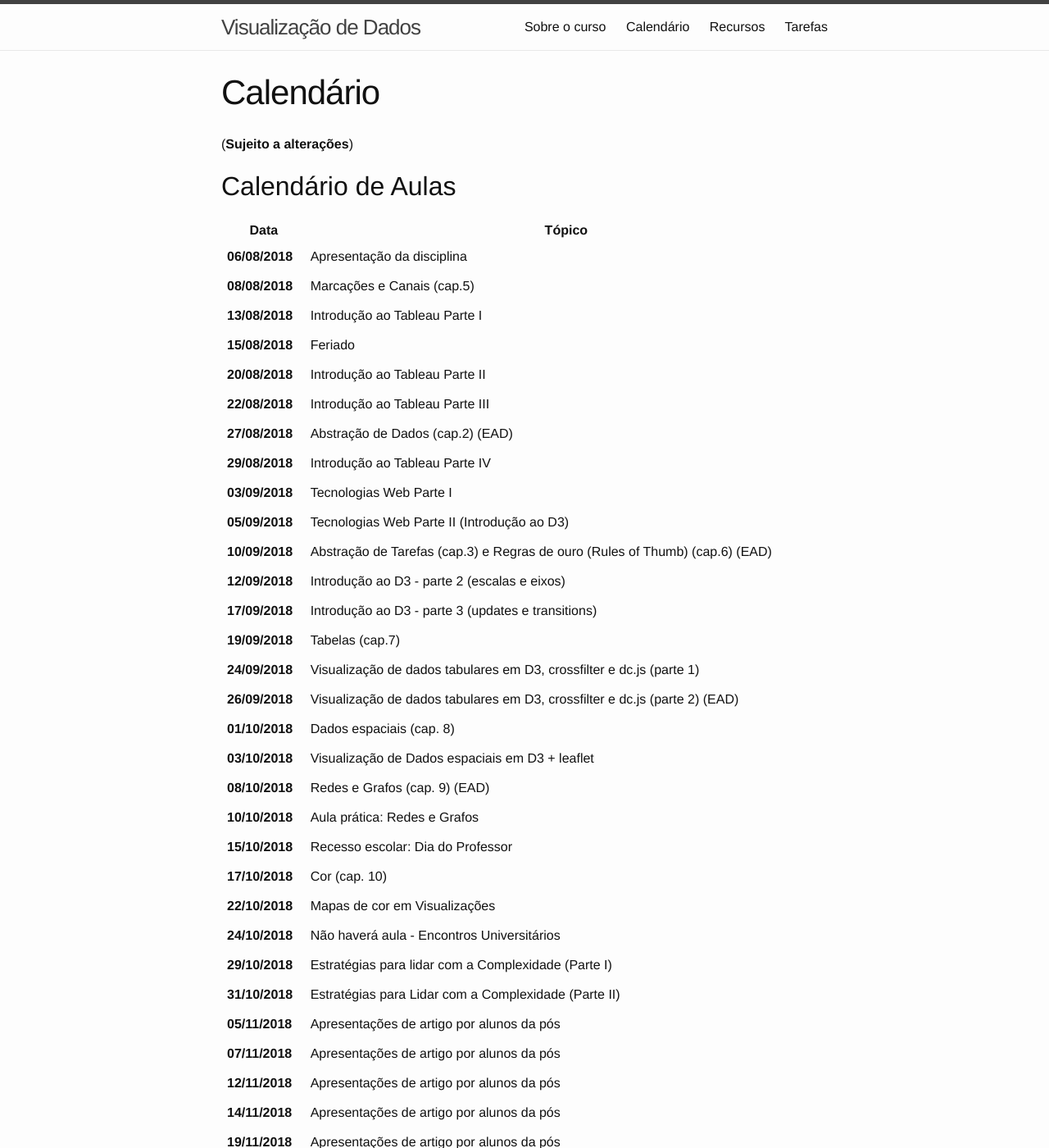
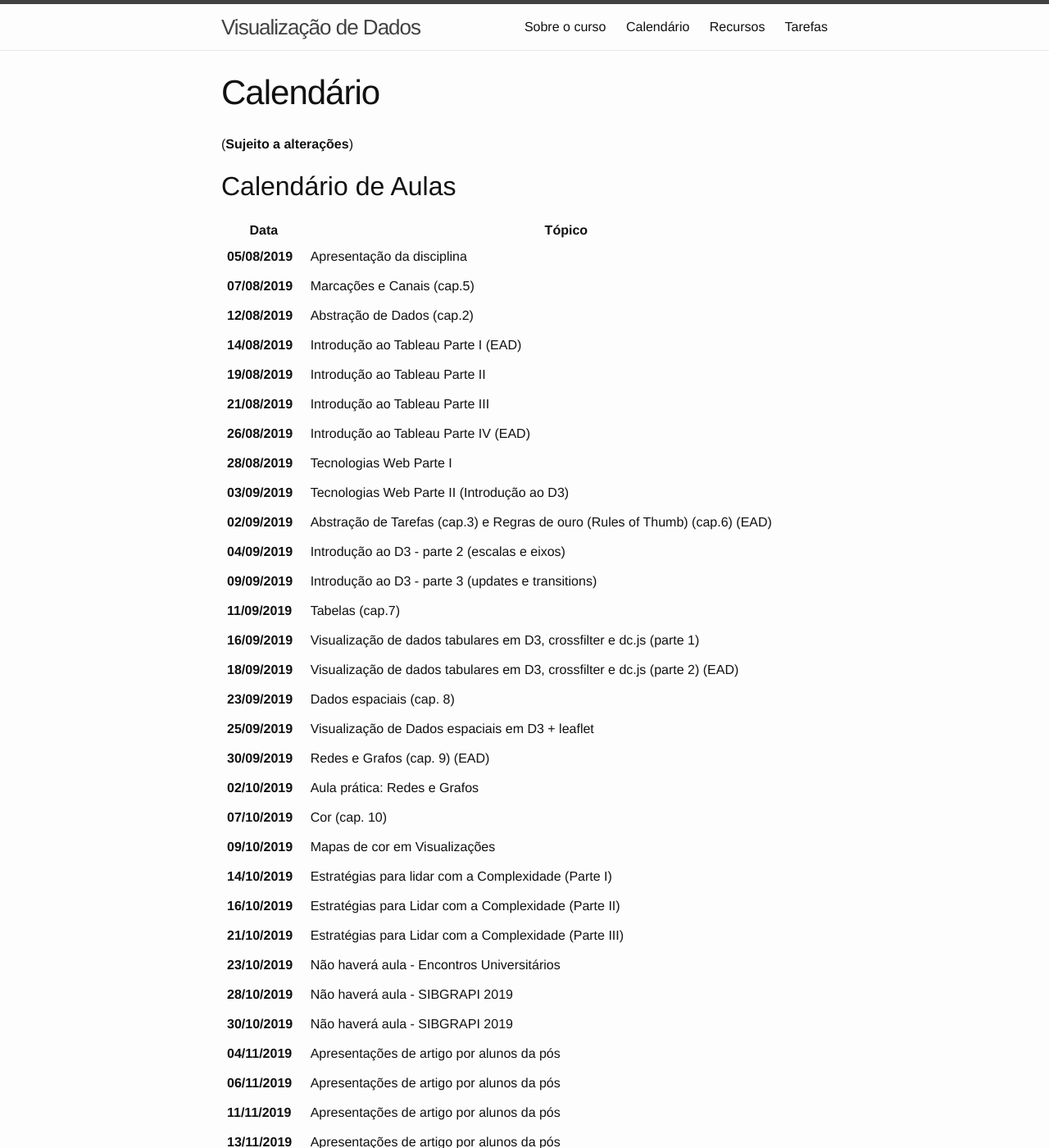
Before and after one commit to emanueles/datavis-course, a Jekyll site: the page built from calendar.md, in a window 1280 px wide and 1400 px high. Shown: the whole window at 82% size. Built offline with Jekyll 4.4.1, drawn with Linux system fonts in a browser that asks for light colours; some of the changed text lies outside the part shown.

Commit message:
Updates for 2019.2

```diff
--- a/_config.yml
+++ b/_config.yml
@@ -26,10 +26,10 @@ github_username:  emanueles
 show_drafts: false
 
 collections:
-  tasks:
-      layout: page
-      output: true
-      paginate: 5
+  # tasks:
+  #     layout: page
+  #     output: true
+  #     paginate: 5
 
 # Build settings
 markdown: kramdown
--- a/calendar.md
+++ b/calendar.md
@@ -18,155 +18,155 @@ permalink: /calendar/
   <tbody>
 
     <tr>
-      <td><b>06/08/2018</b></td>
+      <td><b>05/08/2019</b></td>
       <td>Apresentação da disciplina</td>
     </tr>
     <tr>
-      <td><b>08/08/2018</b></td>
+      <td><b>07/08/2019</b></td>
       <td>Marcações e Canais (cap.5)</td>
     </tr>
     <tr>
-      <td><b>13/08/2018</b></td>
-      <td>Introdução ao Tableau Parte I</td>
+      <td><b>12/08/2019</b></td>
+      <td>Abstração de Dados (cap.2)</td>
     </tr>
     <tr>
-      <td><b>15/08/2018</b></td>
-      <td>Feriado</td>
+      <td><b>14/08/2019</b></td>
+      <td>Introdução ao Tableau Parte I (EAD)</td>
     </tr>
     <tr>
-      <td><b>20/08/2018</b></td>
+      <td><b>19/08/2019</b></td>
       <td>Introdução ao Tableau Parte II</td>
     </tr>
     <tr>
-      <td><b>22/08/2018</b></td>
+      <td><b>21/08/2019</b></td>
       <td>Introdução ao Tableau Parte III</td>
     </tr>
     <tr>
-      <td><b>27/08/2018</b></td>
-      <td> Abstração de Dados (cap.2) (EAD)</td>
+      <td><b>26/08/2019</b></td>
+      <td>Introdução ao Tableau Parte IV (EAD)</td>
     </tr>
     <tr>
-      <td><b>29/08/2018</b></td>
-      <td>Introdução ao Tableau Parte IV</td>
-    </tr>
-    <tr>
-      <td><b>03/09/2018</b></td>
+      <td><b>28/08/2019</b></td>
       <td>Tecnologias Web Parte I</td>
     </tr>
     <tr>
-      <td><b>05/09/2018</b></td>
+      <td><b>03/09/2019</b></td>
       <td>Tecnologias Web Parte II (Introdução ao D3)</td>
     </tr>
     <tr>
-      <td><b>10/09/2018</b></td>
-      <td>Abstração de Tarefas (cap.3) e Regras de ouro (Rules of Thumb) (cap.6) (EAD) </td>
+      <td><b>02/09/2019</b></td>
+      <td>Abstração de Tarefas (cap.3) e Regras de ouro (Rules of Thumb) (cap.6) (EAD)</td>
     </tr>
     <tr>
-      <td><b>12/09/2018</b></td>
-      <td>  Introdução ao D3 - parte 2 (escalas e eixos)</td>
+      <td><b>04/09/2019</b></td>
+      <td> Introdução ao D3 - parte 2 (escalas e eixos) </td>
     </tr>
     <tr>
-      <td><b>17/09/2018</b></td>
+      <td><b>09/09/2019</b></td>
       <td> Introdução ao D3 - parte 3 (updates e transitions) </td>
     </tr>
     <tr>
-      <td><b>19/09/2018</b></td>
+      <td><b>11/09/2019</b></td>
       <td> Tabelas (cap.7) </td>
     </tr>
     <tr>
-      <td><b>24/09/2018</b></td>
-      <td> Visualização de dados tabulares em D3, crossfilter e dc.js (parte 1) </td>
+      <td><b>16/09/2019</b></td>
+      <td>  Visualização de dados tabulares em D3, crossfilter e dc.js (parte 1) </td>
     </tr>
     <tr>
-      <td><b>26/09/2018</b></td>
-      <td> Visualização de dados tabulares em D3, crossfilter e dc.js (parte 2) (EAD)</td>
+      <td><b>18/09/2019</b></td>
+      <td> Visualização de dados tabulares em D3, crossfilter e dc.js (parte 2) (EAD) </td>
     </tr>
     <tr>
-      <td><b>01/10/2018</b></td>
-      <td> Dados espaciais (cap. 8) </td>
+      <td><b>23/09/2019</b></td>
+      <td>Dados espaciais (cap. 8) </td>
     </tr>
     <tr>
-      <td><b>03/10/2018</b></td>
+      <td><b>25/09/2019</b></td>
       <td> Visualização de Dados espaciais em D3 + leaflet </td>
     </tr>
     <tr>
-      <td><b>08/10/2018</b></td>
+      <td><b>30/09/2019</b></td>
       <td> Redes e Grafos (cap. 9) (EAD) </td>
     </tr>
     <tr>
-      <td><b>10/10/2018</b></td>
-      <td> Aula prática: Redes e Grafos  </td>
+      <td><b>02/10/2019</b></td>
+      <td> Aula prática: Redes e Grafos </td>
     </tr>
     <tr>
-      <td><b>15/10/2018</b></td>
-      <td> Recesso escolar: Dia do Professor</td>
+      <td><b>07/10/2019</b></td>
+      <td> Cor (cap. 10) </td>
     </tr>
     <tr>
-      <td><b>17/10/2018</b></td>
-      <td>  Cor (cap. 10) </td>
-    </tr>
-    <tr>
-      <td><b>22/10/2018</b></td>
+      <td><b>09/10/2019</b></td>
       <td> Mapas de cor em Visualizações </td>
     </tr>
     <tr>
-      <td><b>24/10/2018</b></td>
+      <td><b>14/10/2019</b></td>
+      <td> Estratégias para lidar com a Complexidade (Parte I) </td>
+    </tr>
+    <tr>
+      <td><b>16/10/2019</b></td>
+      <td> Estratégias para Lidar com a Complexidade (Parte II)</td>
+    </tr>
+    <tr>
+      <td><b>21/10/2019</b></td>
+      <td> Estratégias para Lidar com a Complexidade (Parte III) </td>
+    </tr>
+    <tr>
+      <td><b>23/10/2019</b></td>
       <td> Não haverá aula - Encontros Universitários </td>
     </tr>
     <tr>
-      <td><b>29/10/2018</b></td>
-      <td> Estratégias para lidar com a Complexidade (Parte I) </td>
+      <td><b>28/10/2019</b></td>
+      <td> Não haverá aula - SIBGRAPI 2019</td>
     </tr>
     <tr>
-      <td><b>31/10/2018</b></td>
-      <td> Estratégias para Lidar com a Complexidade (Parte II)</td>
+      <td><b>30/10/2019</b></td>
+      <td> Não haverá aula - SIBGRAPI 2019</td>
     </tr>
     <tr>
-      <td><b>05/11/2018</b></td>
+      <td><b>04/11/2019</b></td>
       <td> Apresentações de artigo por alunos da pós</td>
     </tr>
     <tr>
-      <td><b>07/11/2018</b></td>
+      <td><b>06/11/2019</b></td>
       <td> Apresentações de artigo por alunos da pós</td>
     </tr>
     <tr>
-      <td><b>12/11/2018</b></td>
+      <td><b>11/11/2019</b></td>
       <td> Apresentações de artigo por alunos da pós</td>
     </tr>
     <tr>
-      <td><b>14/11/2018</b></td>
+      <td><b>13/11/2019</b></td>
       <td> Apresentações de artigo por alunos da pós </td>
     </tr>
     <tr>
-      <td><b>19/11/2018</b></td>
+      <td><b>18/11/2019</b></td>
       <td> Apresentações de artigo por alunos da pós </td>
     </tr>
     <tr>
-      <td><b>21/11/2018</b></td>
+      <td><b>20/11/2019</b></td>
       <td> Dúvidas sobre o Projeto Final</td>
     </tr>
     <tr>
-      <td><b>26/11/2018</b></td>
-      <td> Dúvidas sobre o Projeto Final </td>
-    </tr>
-    <tr>
-      <td><b>28/11/2018</b></td>
+      <td><b>25/11/2019</b></td>
       <td> Apresentação projeto final (graduação) </td>
     </tr>
     <tr>
-      <td><b>03/12/2018</b></td>
-      <td>Apresentação projeto final (graduação) </td>
+      <td><b>27/11/2019</b></td>
+      <td> Apresentação projeto final (graduação) </td>
     </tr>
     <tr>
-      <td><b>05/12/2018</b></td>
+      <td><b>02/12/2019</b></td>
       <td> Apresentação projeto final (pós-graduação) </td>
     </tr>
     <tr>
-      <td><b>10/12/2018</b></td>
-      <td> Apresentação projeto final (pós-graduação)</td>
+      <td><b>04/12/2019</b></td>
+      <td> Apresentação projeto final (pós-graduação) </td>
     </tr>
     <tr>
-      <td><b>12/12/2018</b></td>
+      <td><b>11/12/2019</b></td>
       <td> Avaliação Final </td>
     </tr>
     </tbody>
```
Also changed, not shown: _posts/2018-10-15-papers.md (deleted, +0 -155 lines), _posts/2018-10-22-repositorios-alunos.md (deleted, +0 -251 lines), resources.md (+4 -0 lines).
